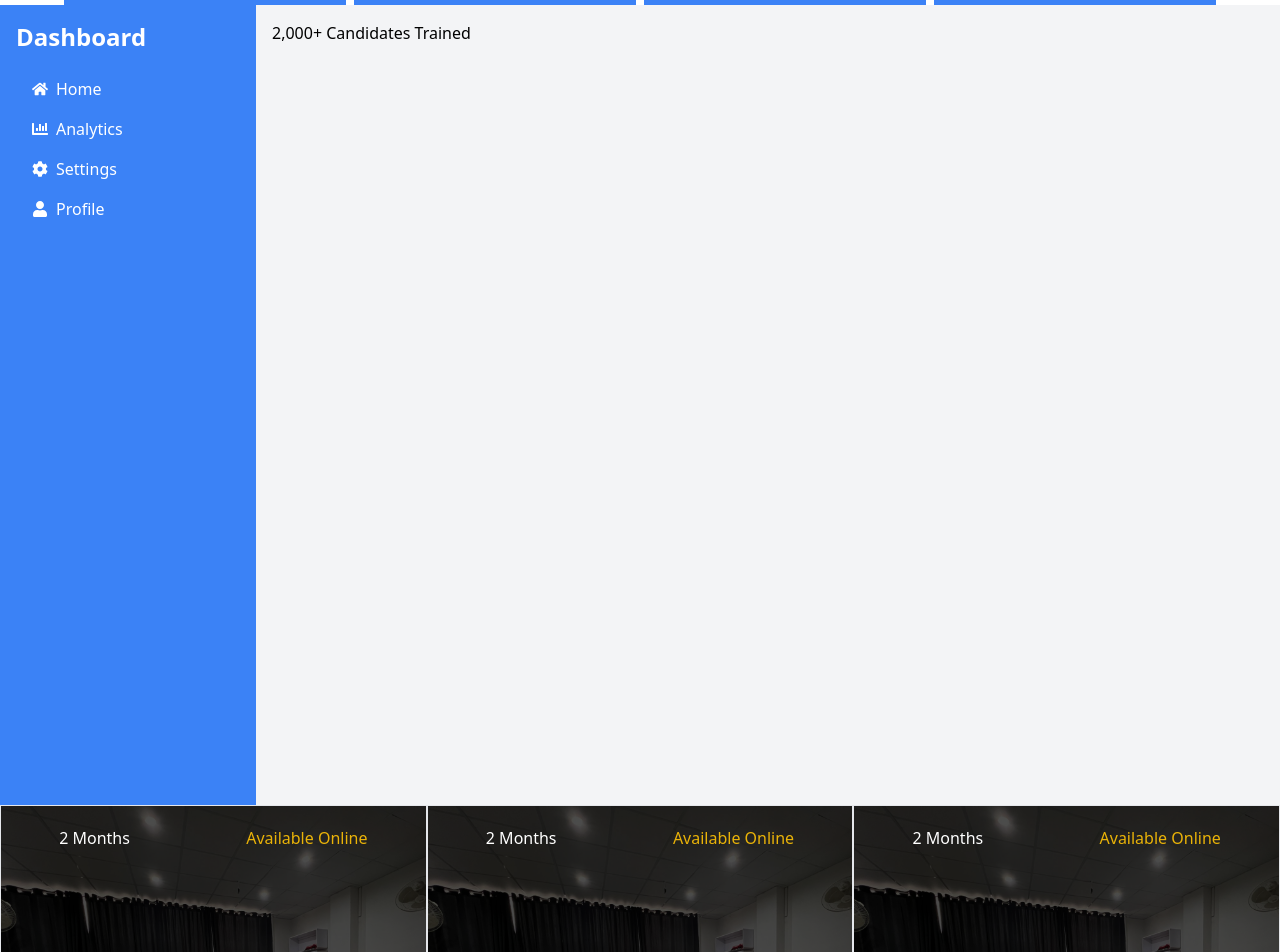
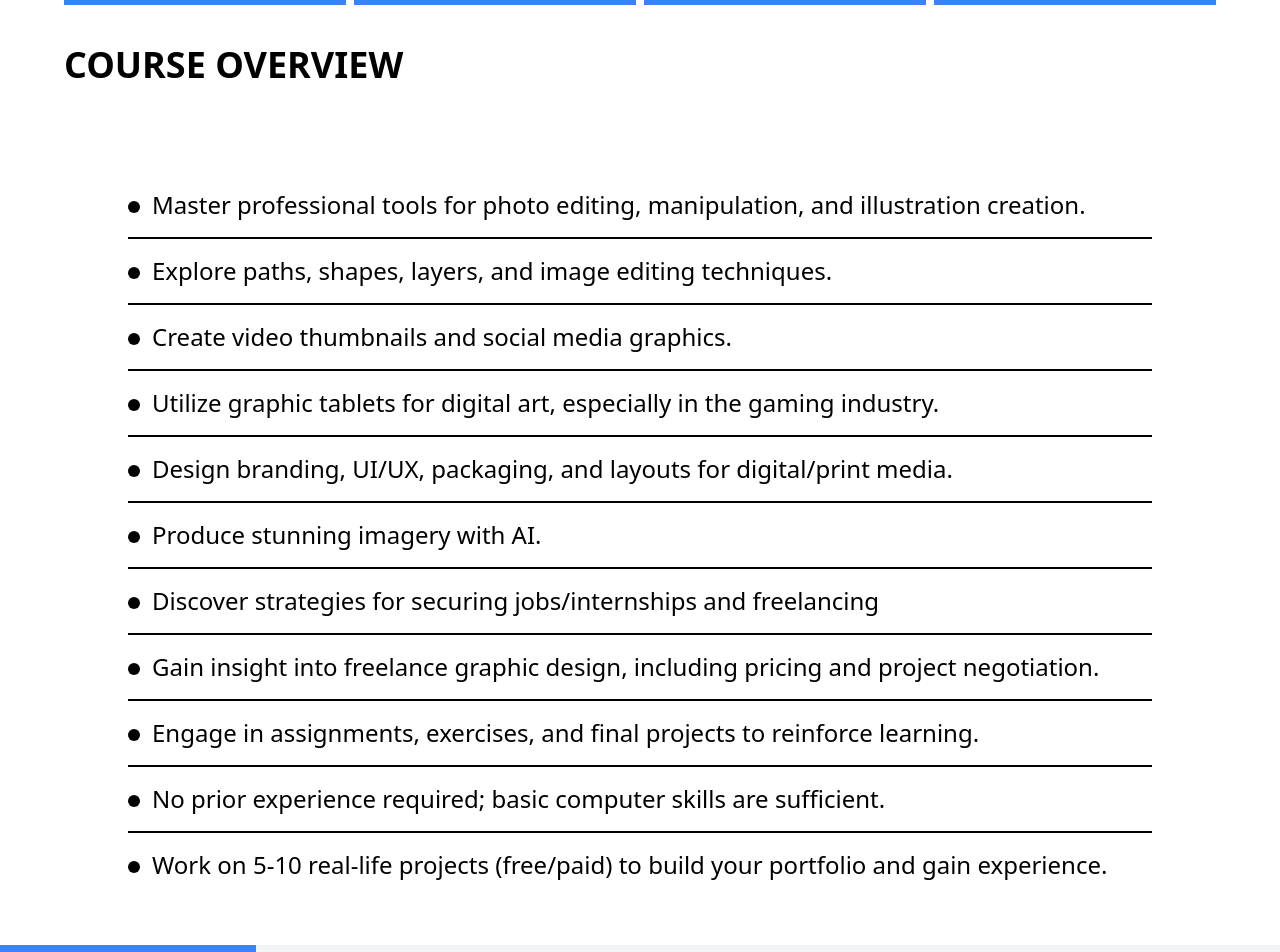
Before and after one commit to usman4222/Enfotrix, a React (Vite) app: page / in a window 1280 px wide. Shown: the part 700-1652 px from the top of the page. Built offline with nearby package versions, Linux system fonts and the light colour scheme.

Commit message:
Add overview section

```diff
--- a/src/component/Graphicards.jsx
+++ b/src/component/Graphicards.jsx
@@ -7,12 +7,12 @@ const Graphicards = () => {
     return (
         <div>
             <div className='py-10'>
-                <h1 className='text-4xl font-bold'>WHY LEARN GRAPHIC DESIGN?</h1>
+                <h1 className='text-4xl font-bold p-5 md:p-0'>WHY LEARN GRAPHIC DESIGN?</h1>
             </div>
             <div className='grid grid-cols-1 gap-2 md:grid-cols-2 lg:grid-cols-4 bg-white'>
                 <div className='bg-blue-500'>
                     <div className='flex justify-center items-center  h-[300px] p-2'>
-                        <div className='p-9'>
+                        <div className='p-6'>
                             <h5 className='text-white font-semibold text-2xl pb-3'>1. High Demand:</h5>
                             <p className='text-lg text-white'>Businesses everywhere
                                 need eye-catching
@@ -23,7 +23,7 @@ const Graphicards = () => {
                 </div>
                 <div className='bg-blue-500'>
                     <div className='flex justify-center items-center  h-[300px] p-2'>
-                        <div className='p-9'>
+                        <div className='p-6'>
                             <h5 className='text-white font-semibold text-2xl pb-3'>2. Famous Brands:</h5>
                             <p className='text-lg text-white'>Big companies like Nike,
                                 Apple, and Coca-Cola rely
@@ -34,7 +34,7 @@ const Graphicards = () => {
                 </div>
                 <div className='bg-blue-500'>
                     <div className='flex justify-center items-center  h-[300px] p-2'>
-                        <div className='p-9'>
+                        <div className='p-6'>
                             <h5 className='text-white font-semibold text-2xl pb-3'>3. Quick Learning:</h5>
                             <p className='text-lg text-white'>You can become a skilled
                                 graphic designer in just
@@ -44,7 +44,7 @@ const Graphicards = () => {
                 </div>
                 <div className='bg-blue-500'>
                     <div className='flex justify-center items-center  h-[300px] p-2'>
-                        <div className='p-9'>
+                        <div className='p-6'>
                             <h5 className='text-white font-semibold text-2xl pb-3'>4. No Degree Needed</h5>
                             <p className='text-lg text-white'>Businesses everywhere
                                 need eye-catching
--- /dev/null
+++ b/src/component/Overview.jsx
@@ -0,0 +1,69 @@
+import React from 'react'
+
+const Overview = () => {
+    return (
+        <div>
+            <div className='py-10'>
+                <h1 className='text-4xl font-bold p-5 md:p-0'>COURSE OVERVIEW</h1>
+            </div>
+            <div className='md:p-16 p-8'>
+                <div className='flex gap-3 '>
+                    <span className='mt-3 before:block before:w-2 md:before:w-3 before:h-2 md:before:h-3 before:bg-black before:rounded-full'></span>
+                    <p className='text-xl md:text-2xl'>Master professional tools for photo editing, manipulation, and illustration creation.</p>
+                </div>
+                <hr class="my-4 border-t-2 border-black" />
+                <div className='flex gap-3 '>
+                    <span className='mt-3 before:block before:w-2 md:before:w-3 before:h-2 md:before:h-3 before:bg-black before:rounded-full'></span>
+                    <p className='text-xl md:text-2xl'>Explore paths, shapes, layers, and image editing techniques.</p>
+                </div>
+                <hr class="my-4 border-t-2 border-black" />
+                <div className='flex gap-3 '>
+                    <span className='mt-3 before:block before:w-2 md:before:w-3 before:h-2 md:before:h-3 before:bg-black before:rounded-full'></span>
+                    <p className='text-xl md:text-2xl'>Create video thumbnails and social media graphics.</p>
+                </div>
+                <hr class="my-4 border-t-2 border-black" />
+                <div className='flex gap-3'>
+                    <span className='mt-3 before:block before:w-2 md:before:w-3 before:h-2 md:before:h-3 before:bg-black before:rounded-full'></span>
+                    <p className='text-xl md:text-2xl'>Utilize graphic tablets for digital art, especially in the gaming industry.</p>
+                </div>
+                <hr class="my-4 border-t-2 border-black" />
+                <div className='flex gap-3 '>
+                    <span className='mt-3 before:block before:w-2 md:before:w-3 before:h-2 md:before:h-3 before:bg-black before:rounded-full'></span>
+                    <p className='text-xl md:text-2xl'>Design branding, UI/UX, packaging, and layouts for digital/print media.</p>
+                </div>
+                <hr class="my-4 border-t-2 border-black" />
+                <div className='flex gap-3 '>
+                    <span className='mt-3 before:block before:w-2 md:before:w-3 before:h-2 md:before:h-3 before:bg-black before:rounded-full'></span>
+                    <p className='text-xl md:text-2xl'>Produce stunning imagery with AI.</p>
+                </div>
+                <hr class="my-4 border-t-2 border-black" />
+                <div className='flex gap-3 '>
+                    <span className='mt-3 before:block before:w-2 md:before:w-3 before:h-2 md:before:h-3 before:bg-black before:rounded-full'></span>
+                    <p className='text-xl md:text-2xl'>Discover strategies for securing jobs/internships and freelancing</p>
+                </div>
+                <hr class="my-4 border-t-2 border-black" />
+                <div className='flex gap-3 '>
+                    <span className='mt-3 before:block before:w-2 md:before:w-3 before:h-2 md:before:h-3 before:bg-black before:rounded-full'></span>
+                    <p className='text-xl md:text-2xl'>Gain insight into freelance graphic design, including pricing and project negotiation.</p>
+                </div>
+                <hr class="my-4 border-t-2 border-black" />
+                <div className='flex gap-3 '>
+                    <span className='mt-3 before:block before:w-2 md:before:w-3 before:h-2 md:before:h-3 before:bg-black before:rounded-full'></span>
+                    <p className='text-xl md:text-2xl'>Engage in assignments, exercises, and final projects to reinforce learning.</p>
+                </div>
+                <hr class="my-4 border-t-2 border-black" />
+                <div className='flex gap-3 '>
+                    <span className='mt-3 before:block before:w-2 md:before:w-3 before:h-2 md:before:h-3 before:bg-black before:rounded-full'></span>
+                    <p className='text-xl md:text-2xl'>No prior experience required; basic computer skills are sufficient.</p>
+                </div>
+                <hr class="my-4 border-t-2 border-black" />
+                <div className='flex gap-3 '>
+                    <span className='mt-3 before:block before:w-2 md:before:w-3 before:h-2 md:before:h-3 before:bg-black before:rounded-full'></span>
+                    <p className='text-xl md:text-2xl'>Work on 5-10 real-life projects (free/paid) to build your portfolio and gain experience.</p>
+                </div>
+            </div>
+        </div>
+    )
+}
+
+export default Overview
--- a/src/screens/Courses.jsx
+++ b/src/screens/Courses.jsx
@@ -1,9 +1,10 @@
 import React from 'react'
 import Graphicards from '../component/Graphicards'
+import Overview from '../component/Overview'
 
 const Courses = () => {
     return (
-        <div className='px-16'>
+        <div className='md:px-16'>
             <div className='md:flex md:gap-10 grid'>
                 <div className='bg-gray-950 px-7 py-10 flex justify-center'>
                     <div>
@@ -23,6 +24,7 @@ const Courses = () => {
                 </div>
             </div>
             <Graphicards/>
+            <Overview/>
         </div>
     )
 }
```
